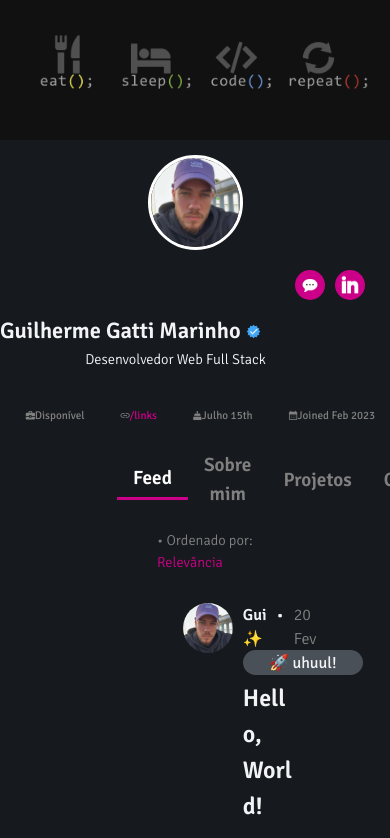
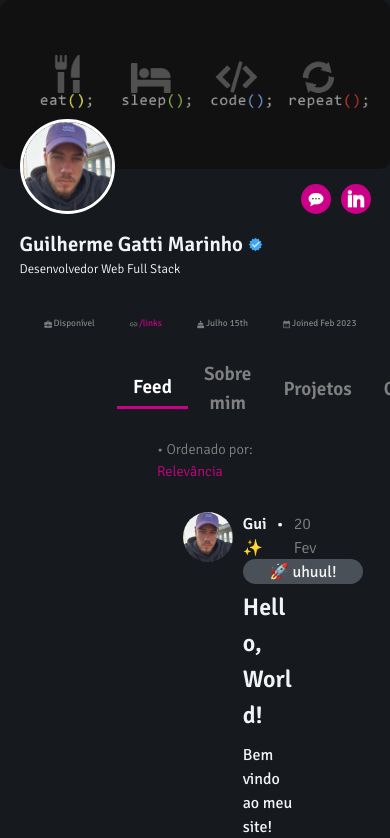
Before and after one commit to guido-marinho/guido-marinho.github.io, a React (Vite) app: page / in a window 390 px wide. Shown: the top 838 px of the page. Built offline with nearby package versions, Linux system fonts and the light colour scheme.

Commit message:
💄 feat: finaliza css responsivo header

```diff
--- a/src/CSS/Header.css
+++ b/src/CSS/Header.css
@@ -130,39 +130,59 @@
 }
 /* div profile level 3 - end */
 
+@media screen and (max-width: 407px) {
+  .profile-level-3 {
+    width: 100%;
+  }
+}
+
+@media screen and (max-width: 451px) {
+  .icon {
+    font-size: 0.58rem;
+  }
+}
+
 @media screen and (max-width: 610px) {
   .cover-page {
     width: 100%;
-    margin-top: -10px;
+    margin-top: 0;
   }
 
   .cover-page img {
-    height: 150px;
-    border-radius: 0px;
+    height: 20vh;
+    width: 100% !important;
   }
 
   .profile-container {
-    width: 100%;
+    width: 90%;
   }
 
   .profile-level-1 {
-    flex-direction: column;
-    align-items: center;
+    padding: 15px 0;
   }
 
   .profile-image {
-    position: relative;
-    top: 0;
+    position: absolute;
+    top: -50px;
     left: 0;
     margin-bottom: 20px;
   }
 
-  .profile-level-2 {
-    margin-left: 0;
-    text-align: center;
+  .profile-buttons {
+    justify-content: flex-end;
+    margin-right: 0;
+    margin-top: 0;
   }
 
-  .profile-level-3 {
+  .profile-level-2 {
     width: 100%;
   }
+
+  .profile-name {
+    font-size: 1.3rem;
+  }
+
+  .profile-about {
+    font-size: 0.8rem;
+  }
 }
```
